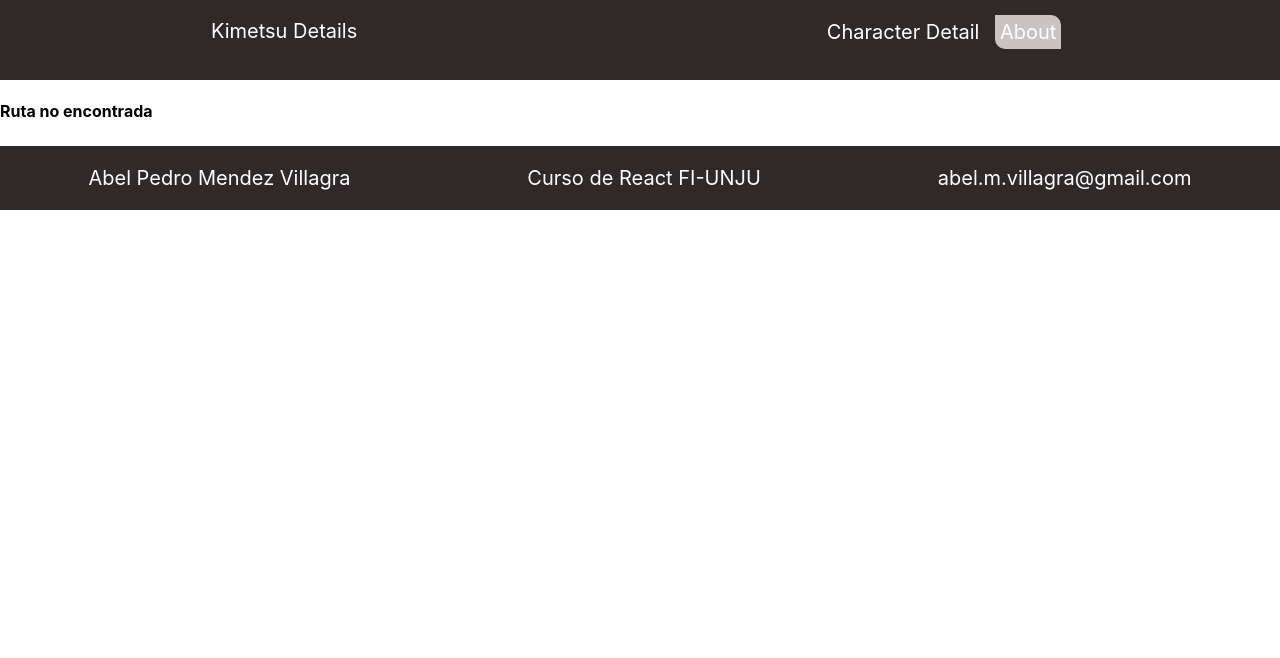
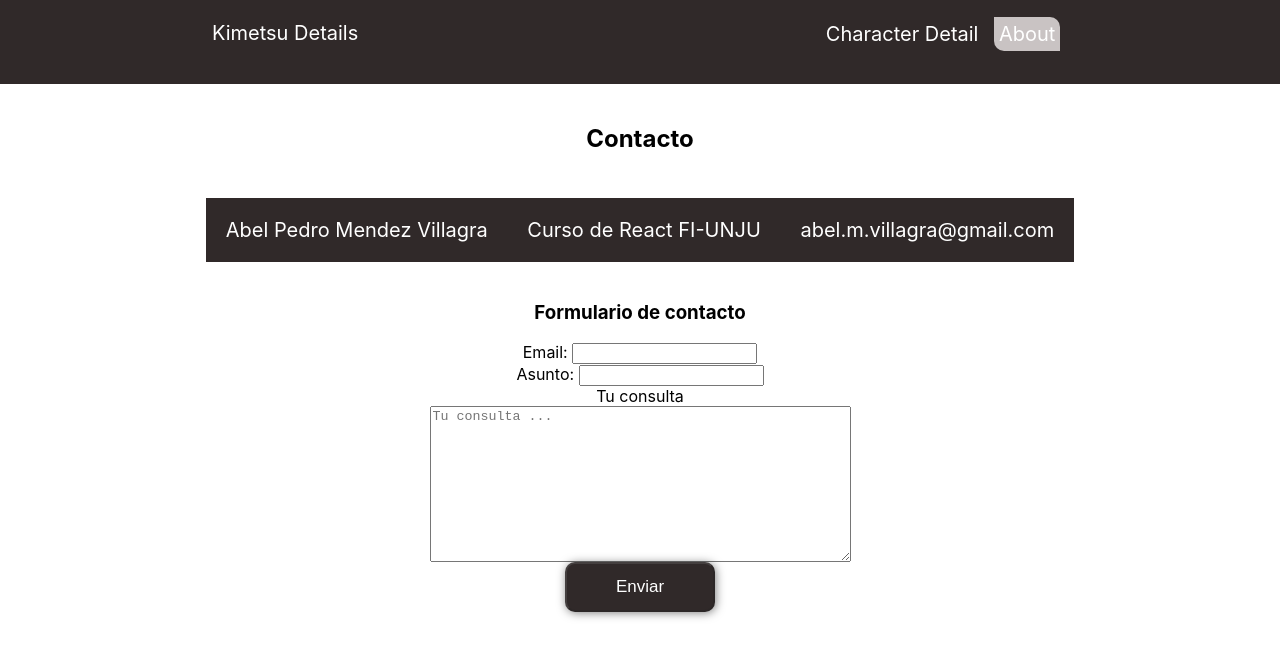
Before and after one commit to abel-mendez/CursoReact-Universidad-Nacional-de-Jujuy, a React (Create React App) app: page /about in a window 1280 px wide. Shown: the top 658 px of the page. Built offline with nearby package versions, Linux system fonts and the light colour scheme.

Commit message:
avances del formulario controlado

```diff
--- a/src/App.js
+++ b/src/App.js
@@ -26,11 +26,13 @@ function App() {
         <Route path="/characterDetail/:id">
           <Character characters={charactersInfo}></Character>
         </Route>
+        <Route path="/about">
+          <About />
+        </Route>
         <Route path="*">
           <h4>Ruta no encontrada</h4>
         </Route>
       </Switch>
-      <About id="about" />
     </>
   );
 }
--- a/src/component/NavBar/navbar.css
+++ b/src/component/NavBar/navbar.css
@@ -1,7 +1,8 @@
 .header {
+  padding: 2px;
   background-color: rgb(48, 41, 41);
   color: white;
-  height: 10vh;
+  min-height: 10vh;
   font-size: 20px;
 }
 .header div {
--- a/src/component/characterDetail/detail.css
+++ b/src/component/characterDetail/detail.css
@@ -6,7 +6,7 @@
   width: 100%;
 }
 .container select {
-  width: 500px;
+  margin-top: 15px;
   height: 30px;
   align-self: center;
   font-size: 20px;
@@ -34,3 +34,24 @@
   transform: scale3d(1.1, 1.1, 1.1);
   transition: 500ms;
 }
+.containerDetail {
+  display: flex;
+  justify-content: center;
+  align-items: center;
+  width: 100%;
+  flex-direction: column;
+}
+.button {
+  width: 150px;
+  height: 50px;
+  background-color: rgb(48, 41, 41);
+  color: white;
+  font-size: 17px;
+  border-radius: 10px;
+  box-shadow: 1px 1px 10px rgba(0, 0, 0, 0.5);
+}
+.button:hover {
+  background-color: white;
+  border: 1px solid rgba(0, 0, 0, 0.5);
+  color: rgb(48, 41, 41);
+}
--- a/src/component/characterDetail/detailParams.js
+++ b/src/component/characterDetail/detailParams.js
@@ -9,12 +9,13 @@ export default function Character(props) {
     history.push("/");
   };
   return (
-    <>
+    <div className="containerDetail">
       <Card
         name={element.name + " " + element.lastname}
         url={element.photo}
       ></Card>
       <button
+        className="button"
         type="button"
         onClick={() => {
           volver();
@@ -22,6 +23,6 @@ export default function Character(props) {
       >
         Volver Al Home
       </button>
-    </>
+    </div>
   );
 }
--- /dev/null
+++ b/src/component/footer/about.css
@@ -0,0 +1,16 @@
+.about {
+  margin-top: 25px;
+  background-color: rgb(48, 41, 41);
+  color: white;
+  font-size: 20px;
+  width: 70%;
+  display: flex;
+  justify-content: space-around;
+}
+.containerAbout {
+  display: flex;
+  flex-direction: column;
+  justify-content: center;
+  align-items: center;
+  padding: 20px;
+}
--- a/src/component/footer/about.js
+++ b/src/component/footer/about.js
@@ -1,11 +1,81 @@
 import React from "react";
-import "./footer.css";
+import { useState } from "react";
+import "./about.css";
+const vacio = ({ email, asunto, consulta }) => {
+  let formVacio = false;
+  if (email == "" || asunto == "" || consulta == "") {
+    formVacio = true;
+  }
+  return formVacio;
+};
 export default function About() {
+  const [form, setForm] = useState({
+    email: "",
+    asunto: "",
+    consulta: "",
+    vacio: true,
+  });
+  const [errors, setErrors] = useState({
+    email: "",
+    asunto: "",
+    consulta: "",
+    err: false,
+  });
+  const handleChange = (event) => {
+    setForm({
+      ...form,
+      [event.target.name]: event.target.value,
+      vacio: vacio(form),
+    });
+    setErrors({
+      ...errors,
+
+      vacio: vacio(form),
+    });
+  };
   return (
-    <footer className="footer">
-      <p>Abel Pedro Mendez Villagra</p>
-      <p>Curso de React FI-UNJU</p>
-      <p>abel.m.villagra@gmail.com</p>
-    </footer>
+    <div className="containerAbout">
+      <h2>Contacto</h2>
+      <div className="about">
+        <p>Abel Pedro Mendez Villagra</p>
+        <p>Curso de React FI-UNJU</p>
+        <p>abel.m.villagra@gmail.com</p>
+      </div>
+      <form className="containerAbout">
+        <h3>Formulario de contacto</h3>
+        <div>
+          <label for="email"> Email: </label>
+          <input
+            onChange={(event) => handleChange(event)}
+            id="email"
+            type="email"
+            name="email"
+            className="input"
+          />
+        </div>
+        <div>
+          <label for="asunto"> Asunto: </label>
+          <input
+            onChange={(event) => handleChange(event)}
+            id="asunto"
+            type="text"
+            name="asunto"
+            className="input"
+          />
+        </div>
+        <label id="consulta">Tu consulta</label>
+        <textarea
+          onChange={(event) => handleChange(event)}
+          id="consulta"
+          name="consulta"
+          placeholder="Tu consulta ..."
+          rows="10"
+          cols="50"
+        ></textarea>
+        <button className="button" disabled={errors.err || form.vacio}>
+          Enviar
+        </button>
+      </form>
+    </div>
   );
 }
--- a/src/component/footer/footer.css
+++ /dev/null
@@ -1,8 +0,0 @@
-.footer {
-  margin-top: 25px;
-  background-color: rgb(48, 41, 41);
-  color: white;
-  font-size: 20px;
-  display: flex;
-  justify-content: space-around;
-}
```
